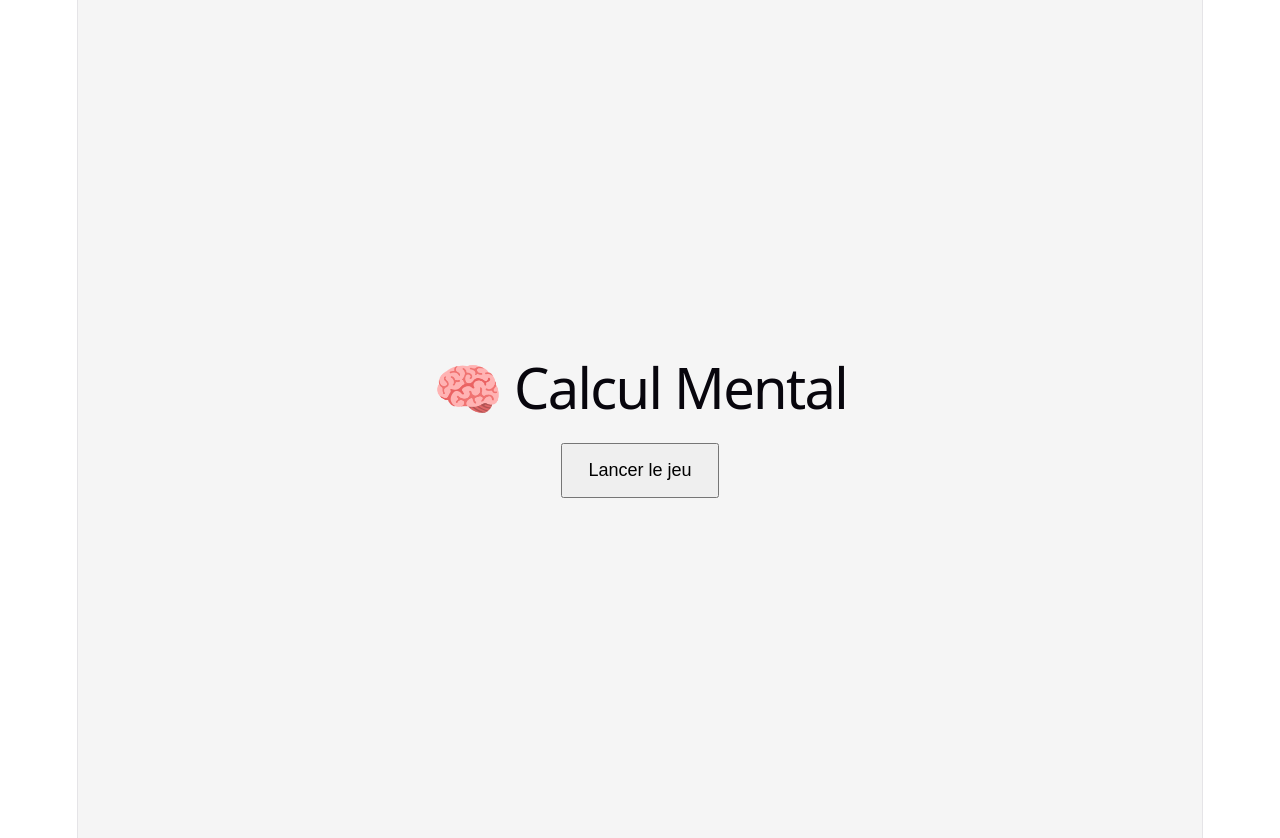
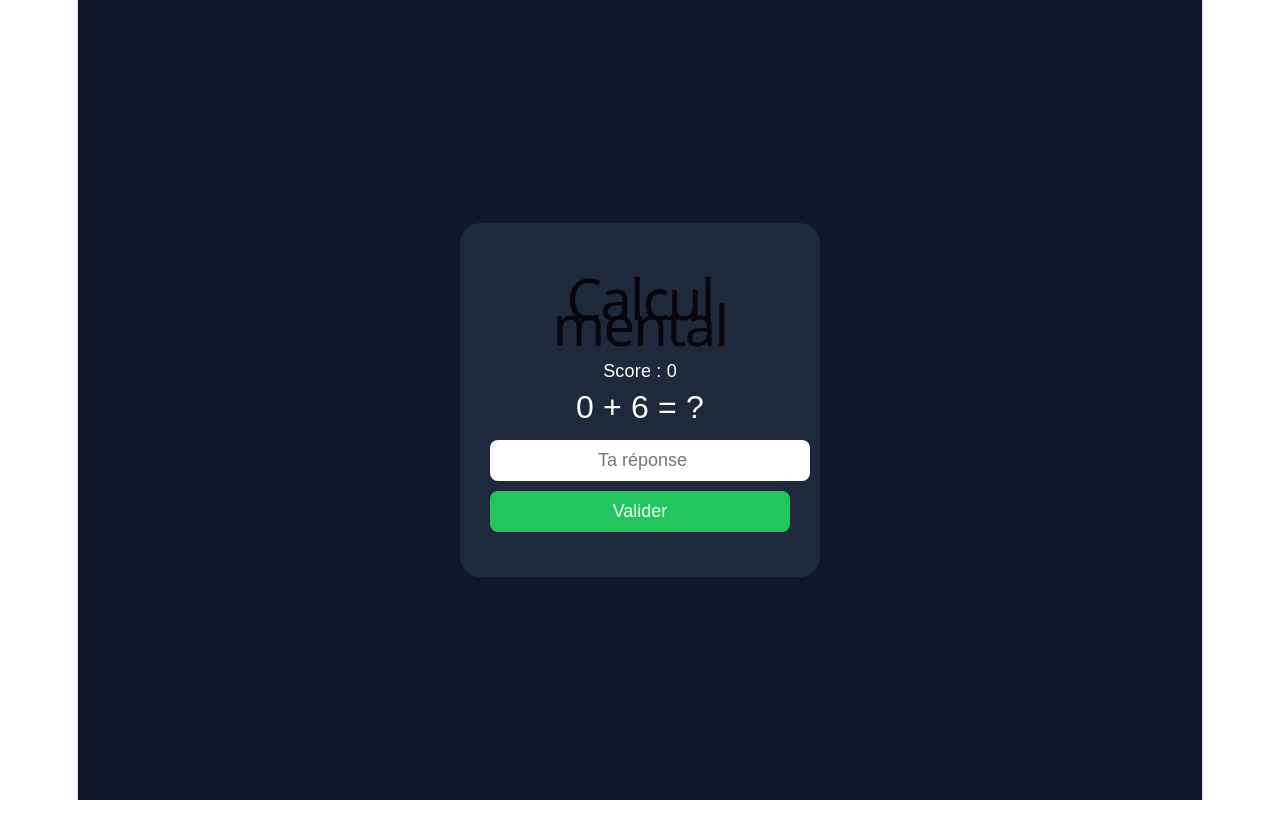
Before and after one commit to RereLeRonron/calcul-mental, a React (Vite) app: page / in a window 1280 px wide. After the commit the page ends 800 px from the top, so only its background shows below. Built offline with nearby package versions, Linux system fonts and the light colour scheme.

Commit message:
nouvelle version app calcul mental

```diff
--- a/src/App.jsx
+++ b/src/App.jsx
@@ -1,156 +1,124 @@
-import { useState, useEffect } from "react";
+import { useEffect, useState } from "react";
 
 export default function App() {
-  const [screen, setScreen] = useState("home");
-
   const [a, setA] = useState(0);
   const [b, setB] = useState(0);
-  const [op, setOp] = useState("+");
-  const [answer, setAnswer] = useState("");
+  const [input, setInput] = useState("");
+  const [score, setScore] = useState(0);
+  const [message, setMessage] = useState("");
 
-  const [score, setScore] = useState(0);
-  const [time, setTime] = useState(30);
-  const [running, setRunning] = useState(false);
-
-  // Génération calcul
-  const generate = () => {
-    const ops = ["+", "-", "*"];
-    setA(Math.floor(Math.random() * 90 + 10));
-    setB(Math.floor(Math.random() * 90 + 10));
-    setOp(ops[Math.floor(Math.random() * ops.length)]);
-    setAnswer("");
-  };
-
-  // Validation + passage au suivant
-  const handleValidate = () => {
-    let result;
-
-    if (op === "+") result = a + b;
-    if (op === "-") result = a - b;
-    if (op === "*") result = a * b;
-
-    if (Number(answer) === result) {
-      setScore((s) => s + 1);
+  function newQuestion() {
+    const x = Math.floor(Math.random() * 10);
+    const y = Math.floor(Math.random() * 10);
+    setA(x);
+    setB(y);
+    setInput("");
+    setMessage("");
   }
 
-    generate();
-  };
+  function checkAnswer() {
+    const result = parseInt(input);
 
-  // ENTER clavier (PC + certains claviers mobiles)
+    if (result === a + b) {
+      setScore(score + 1);
+      setMessage("✔ Bonne réponse !");
+      newQuestion();
+    } else {
+      setScore(0);
+      setMessage("❌ Mauvais !");
+      newQuestion();
+    }
+  }
+
+  function handleKeyDown(e) {
+    if (e.key === "Enter") {
+      checkAnswer();
+    }
+  }
+
   useEffect(() => {
-    const handleKeyDown = (e) => {
-      if (e.key === "Enter" && screen === "game") {
-        handleValidate();
-      }
-    };
-
-    window.addEventListener("keydown", handleKeyDown);
-    return () => window.removeEventListener("keydown", handleKeyDown);
-  }, [answer, screen]);
-
-  // Chrono
-  useEffect(() => {
-    if (!running) return;
-
-    const timer = setInterval(() => {
-      setTime((t) => {
-        if (t <= 1) {
-          clearInterval(timer);
-          setRunning(false);
-          setScreen("end");
-          return 0;
-        }
-        return t - 1;
-      });
-    }, 1000);
-
-    return () => clearInterval(timer);
-  }, [running]);
-
-  const startGame = () => {
-    setScore(0);
-    setTime(30);
-    setRunning(true);
-    generate();
-    setScreen("game");
-  };
+    newQuestion();
+  }, []);
 
   return (
     <div style={styles.container}>
+      <div style={styles.card}>
+        <h1 style={styles.title}>Calcul mental</h1>
 
-      {screen === "home" && (
-        <div style={styles.center}>
-          <h1>🧠 Calcul Mental</h1>
-          <button style={styles.btn} onClick={startGame}>
-            Lancer le jeu
-          </button>
+        <div style={styles.score}>Score : {score}</div>
+
+        <div style={styles.question}>
+          {a} + {b} = ?
         </div>
-      )}
-
-      {screen === "game" && (
-        <div style={styles.center}>
-          <h2>
-            {a} {op} {b}
-          </h2>
 
         <input
           style={styles.input}
+          value={input}
+          onChange={(e) => setInput(e.target.value)}
+          onKeyDown={handleKeyDown}
+          placeholder="Ta réponse"
           type="number"
-            value={answer}
-            onChange={(e) => setAnswer(e.target.value)}
-            placeholder="Ta réponse"
         />
 
-          <button style={styles.btn} onClick={handleValidate}>
+        <button style={styles.button} onClick={checkAnswer}>
           Valider
         </button>
 
-          <p>⏱️ Temps : {time}s</p>
-          <p>🏆 Score : {score}</p>
+        <div style={styles.message}>{message}</div>
       </div>
-      )}
-
-      {screen === "end" && (
-        <div style={styles.center}>
-          <h2>🎯 Fin du jeu</h2>
-          <p>Score final : {score}</p>
-
-          <button style={styles.btn} onClick={() => setScreen("home")}>
-            Rejouer
-          </button>
-        </div>
-      )}
-
     </div>
   );
 }
 
-// Styles mobile app
 const styles = {
   container: {
     height: "100vh",
     display: "flex",
     justifyContent: "center",
     alignItems: "center",
-    fontFamily: "sans-serif",
-    background: "#f5f5f5",
-    color: "#111",
-    padding: 20
+    background: "#0f172a",
+    color: "white",
+    fontFamily: "Arial",
   },
-  center: {
-    textAlign: "center"
+  card: {
+    background: "#1e293b",
+    padding: 30,
+    borderRadius: 20,
+    textAlign: "center",
+    width: 300,
   },
-  btn: {
-    padding: "15px 25px",
-    fontSize: "18px",
-    marginTop: "10px",
-    cursor: "pointer"
+  title: {
+    marginBottom: 20,
+  },
+  score: {
+    marginBottom: 10,
+    fontSize: 18,
+  },
+  question: {
+    fontSize: 32,
+    marginBottom: 20,
   },
   input: {
-    fontSize: "20px",
-    padding: "10px",
-    marginTop: "10px",
-    width: "150px",
-    textAlign: "center"
-  }
+    padding: 10,
+    fontSize: 18,
+    width: "100%",
+    marginBottom: 10,
+    borderRadius: 8,
+    border: "none",
+    textAlign: "center",
+  },
+  button: {
+    padding: 10,
+    width: "100%",
+    fontSize: 18,
+    borderRadius: 8,
+    border: "none",
+    background: "#22c55e",
+    color: "white",
+    cursor: "pointer",
+  },
+  message: {
+    marginTop: 15,
+    fontSize: 16,
+  },
 };
```
Lines whose indentation alone changed are shown as unchanged.
